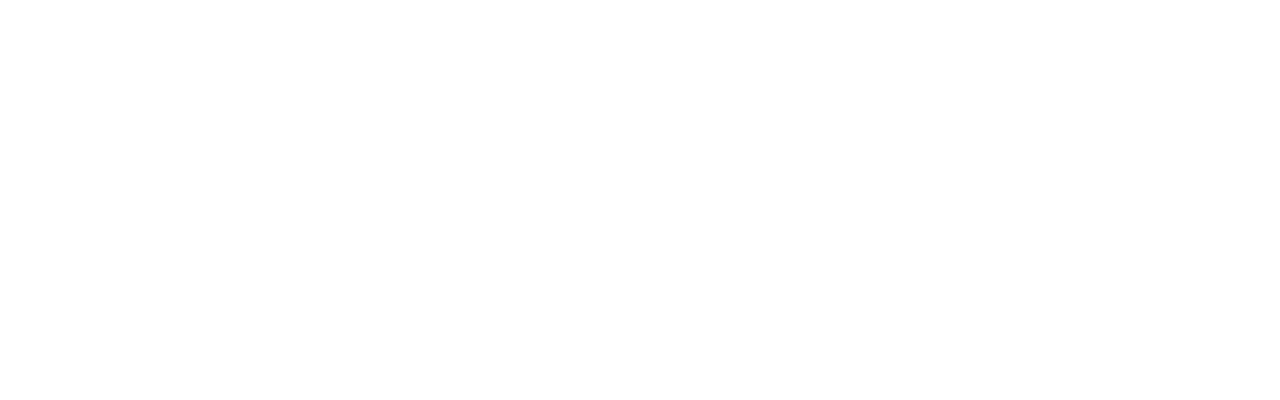
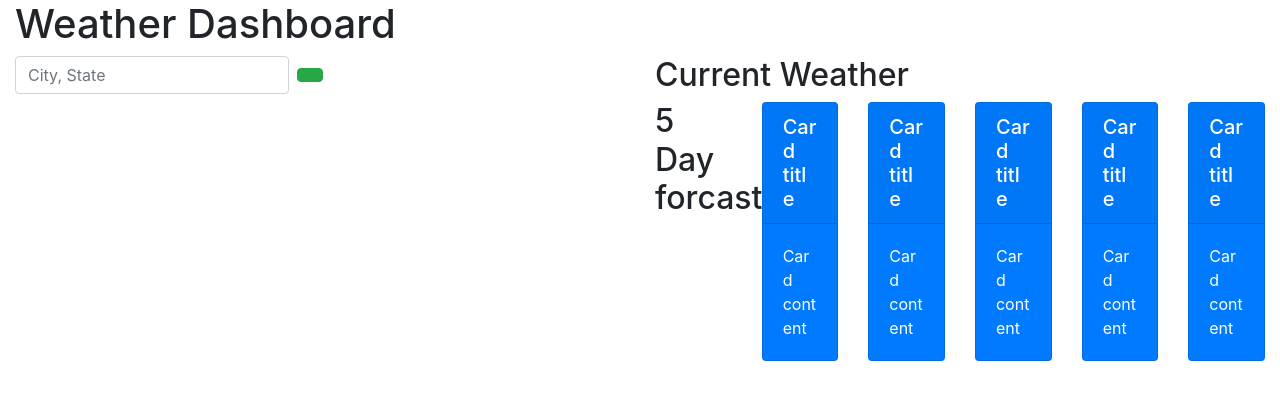
Before and after one commit to MikeFogz/WeatherDashboard, a plain HTML site: page index.html in a window 1280 px wide. Drawn offline with nearby package versions, Linux system fonts and the light colour scheme.

Commit message:
Made initial html/bootstrap layout.

```diff
--- a/index.html
+++ b/index.html
@@ -8,7 +8,110 @@
     <title>5 Day Weather Dashboard</title>
 </head>
 <body>
-
+    <div class="container-fluid">
+        <!-- Header -->
+        <div class="row">
+            <div class="col-md-12">
+                <div class="page-header">
+                    <h1>
+                        Weather Dashboard
+                    </h1>
+                </div>
+            </div>
+        </div>
+        <div class="row">
+            <!-- Search Bar column -->
+            <div class="col-md-6">
+                <form class="form-inline my-2 my-lg-0">
+                    <input class="form-control mr-sm-2" type="search" placeholder="City, State" aria-label="Search">
+                    <button class="btn btn-success" type="submit">
+                        <!-- icon isn't working find alternative or fix -->
+                        <span class="glyphicon glyphicon-search"></span>
+                    </button>
+                </form>
+            </div>
+            <!-- Weather Results Column: Current & 5 Day below -->
+            <div class="col-md-6">
+                <!-- Current -->
+                <div class="row">
+                    <div class="col-md-12">
+                        <h2>Current Weather</h2>
+                    </div>
+                </div>
+                <!-- 5-Day Forecast -->
+                <div class="row">
+                    <div class="col-md-2">
+                        <h2>5 Day forcast</h2>
+                    </div>
+                    <div class="col-md-2">
+                        <!-- Tomorrow +1 Day -->
+                        <div class="card text-white bg-primary">
+                            <h5 class="card-header">
+                                Card title
+                            </h5>
+                            <div class="card-body">
+                                <p class="card-text">
+                                    Card content
+                                </p>
+                            </div>
+                        </div>
+                    </div>
+                    <!-- +2 Days  -->
+                    <div class="col-md-2">
+                        <div class="card text-white bg-primary">
+                            <h5 class="card-header">
+                                Card title
+                            </h5>
+                            <div class="card-body">
+                                <p class="card-text">
+                                    Card content
+                                </p>
+                            </div>
+                        </div>
+                    </div>
+                    <!-- +3 Days -->
+                    <div class="col-md-2">
+                        <div class="card text-white bg-primary">
+                            <h5 class="card-header">
+                                Card title
+                            </h5>
+                            <div class="card-body">
+                                <p class="card-text">
+                                    Card content
+                                </p>
+                            </div>
+                        </div>
+                    </div>
+                    <!-- +4 Day -->
+                    <div class="col-md-2">
+                        <div class="card text-white bg-primary">
+                            <h5 class="card-header">
+                                Card title
+                            </h5>
+                            <div class="card-body">
+                                <p class="card-text">
+                                    Card content
+                                </p>
+                            </div>
+                        </div>
+                    </div>
+                    <!-- +5 Day -->
+                    <div class="col-md-2">
+                        <div class="card text-white bg-primary">
+                            <h5 class="card-header">
+                                Card title
+                            </h5>
+                            <div class="card-body">
+                                <p class="card-text">
+                                    Card content
+                                </p>
+                            </div>
+                        </div>
+                    </div>
+                </div>
+            </div>
+        </div>
+    </div>
 
 
 
```
